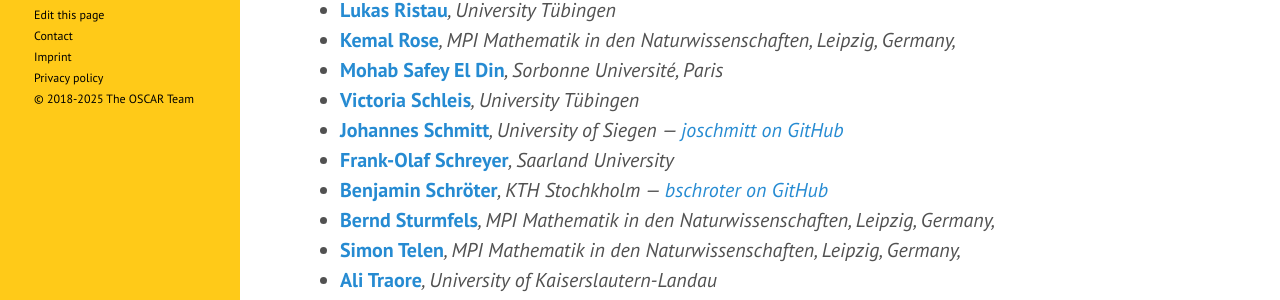
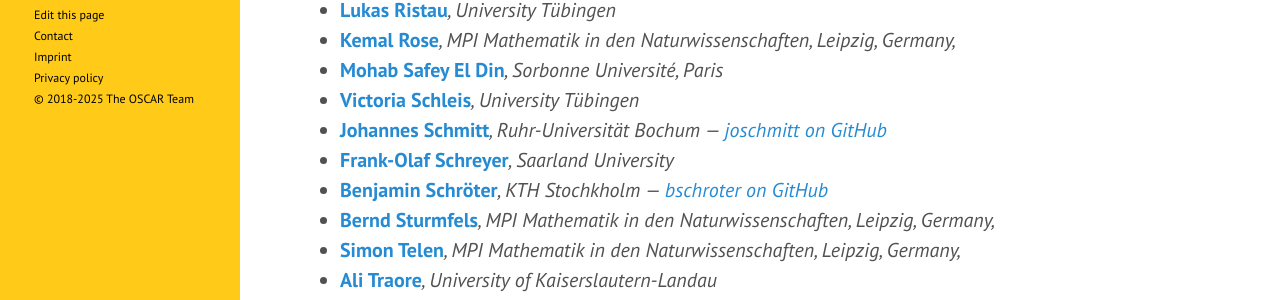
Before and after one commit to oscar-system/book.oscar-system.org, a Jekyll site: the page built from contributors.md, in a window 1280 px wide and 900 px high, scrolled down 545 px. Shown: the part 465-765 px from the top of the window. Built offline with Jekyll 4.4.1, drawn with Linux system fonts in a browser that asks for light colours; comment, search, counter and statistics services are not loaded; a style sheet for code colours, icons or effects is not loaded.

Commit message:
Update contacts of Johannes Schmitt

```diff
--- a/contributors.md
+++ b/contributors.md
@@ -172,10 +172,10 @@
     website: https://victoriaschleis.github.io/
 
   - name: Johannes Schmitt
-    affiliation: University of Siegen
+    affiliation: Ruhr-Universität Bochum
     website: https://joschmitt.eu
     github: joschmitt
-    email: johannes2.schmitt@uni-siegen.de
+    email: johannes.schmitt@ruhr-uni-bochum.de
 
   - name: Frank-Olaf Schreyer
     affiliation: Saarland University
```
